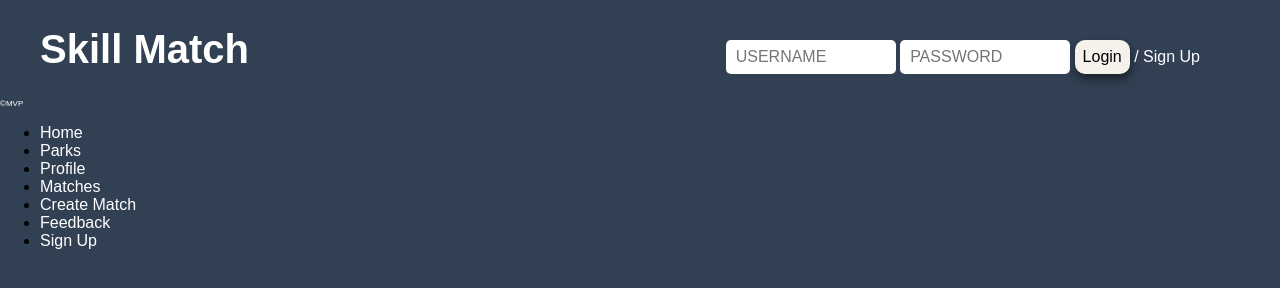
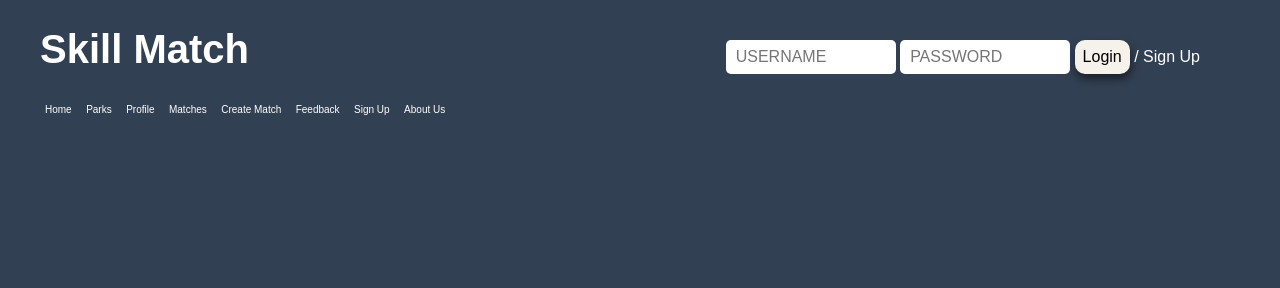
Before and after one commit to Skill-Match/skillmatch2, a website built with webpack: page index.html in a window 1280 px wide. Built offline with nearby package versions, Linux system fonts and the light colour scheme; no server answers.

Commit message:
Adds style to the footer navigation

```diff
--- a/css/index.css
+++ b/css/index.css
@@ -62,9 +62,20 @@ button:active {
   box-shadow: none;
 }
 
-#parks {
+.footerNav {
+  font-size: 10px;
   color: white;
   text-decoration: none;
+  margin-right: 5px;
+  margin-left: 5px;
+}
+
+.footerNav ul {
+  margin-bottom: 30px;
+}
+
+#footer li{
+  display: inline-block;
 }
 
 #footer p {
--- a/index.html
+++ b/index.html
@@ -22,15 +22,15 @@
    <div id="container"></div>
 
   <div id="footer">
-    <p> &copyMVP </p>
     <ul>
-      <li><a id="parks" href="/"> Home </a></li>
-      <li><a id="parks" href="/parks"> Parks </a></li>
-      <li><a id="parks" href="/profile"> Profile</a></li>
-      <li><a id="parks" href="/match"> Matches </a></li>
-      <li><a id="parks" href="/createMatch"> Create Match </a></li>
-      <li><a id="parks" href="/feedback"> Feedback </a></li>
-      <li><a id="parks" href="/signup"> Sign Up </a></li>
+      <li><a class="footerNav" href="/"> Home </a></li>
+      <li><a class="footerNav" href="/parks"> Parks </a></li>
+      <li><a class="footerNav" href="/profile"> Profile</a></li>
+      <li><a class="footerNav" href="/match"> Matches </a></li>
+      <li><a class="footerNav" href="/createMatch"> Create Match </a></li>
+      <li><a class="footerNav" href="/feedback"> Feedback </a></li>
+      <li><a class="footerNav" href="/signup"> Sign Up </a></li>
+      <li><a class="footerNav" href="/About Us"> About Us </a></li>
     </ul>
   </div>
   <script type="text/javascript" src="/js/bundle.js"></script>
```
